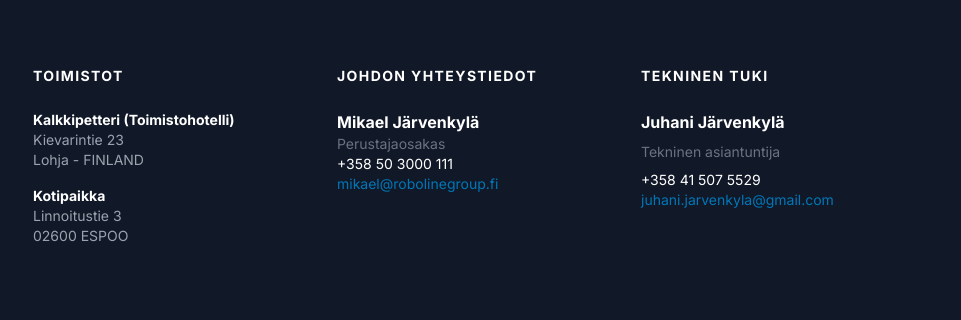
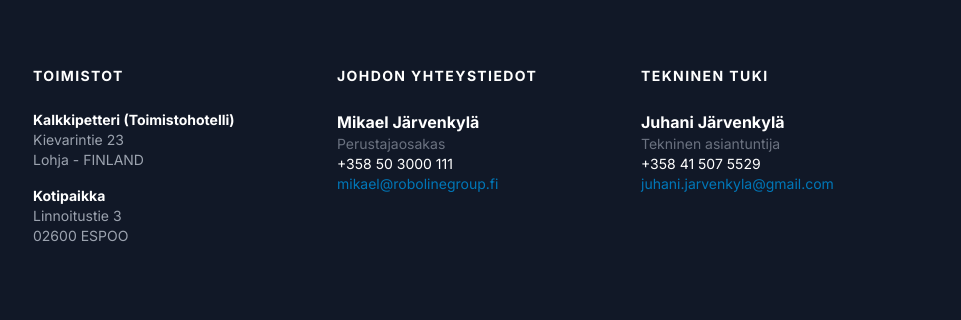
Before and after one commit to EskoMorkoGit/Roboline-verkkosivut, a website built with Vite: page index.html in a window 1280 px wide. Shown: the part 7206-7526 px from the top of the page, 319-1280 px from the left. Built offline with nearby package versions, Linux system fonts and the light colour scheme; no server answers; files whose address does not match are found by name.

Commit message:
Yhdenmukaistettu Juhanin tietojen asettelu alapalkissa

```diff
--- a/index.html
+++ b/index.html
@@ -1297,12 +1297,14 @@
         <!-- Contact Juhani -->
         <div>
           <h3 class="text-white font-bold text-sm mb-6 uppercase tracking-widest">Tekninen tuki</h3>
-          <div class="space-y-2 text-sm">
-            <p class="font-bold text-white text-base">Juhani Järvenkylä</p>
-            <p class="text-gray-500">Tekninen asiantuntija</p>
-            <p class="text-white">+358 41 507 5529</p>
-            <a class="text-brand-primary hover:text-white transition-colors"
-              href="mailto:juhani.jarvenkyla@gmail.com">juhani.jarvenkyla@gmail.com</a>
+          <div class="space-y-6 text-sm">
+            <div>
+              <p class="font-bold text-white text-base">Juhani Järvenkylä</p>
+              <p class="text-gray-500">Tekninen asiantuntija</p>
+              <p class="text-white">+358 41 507 5529</p>
+              <a class="text-brand-primary hover:text-white transition-colors"
+                href="mailto:juhani.jarvenkyla@gmail.com">juhani.jarvenkyla@gmail.com</a>
+            </div>
           </div>
         </div>
       </div>
```
Also changed, not shown: innovaatiot.html (+8 -6 lines), ymmarryksentie.html (+8 -6 lines).
